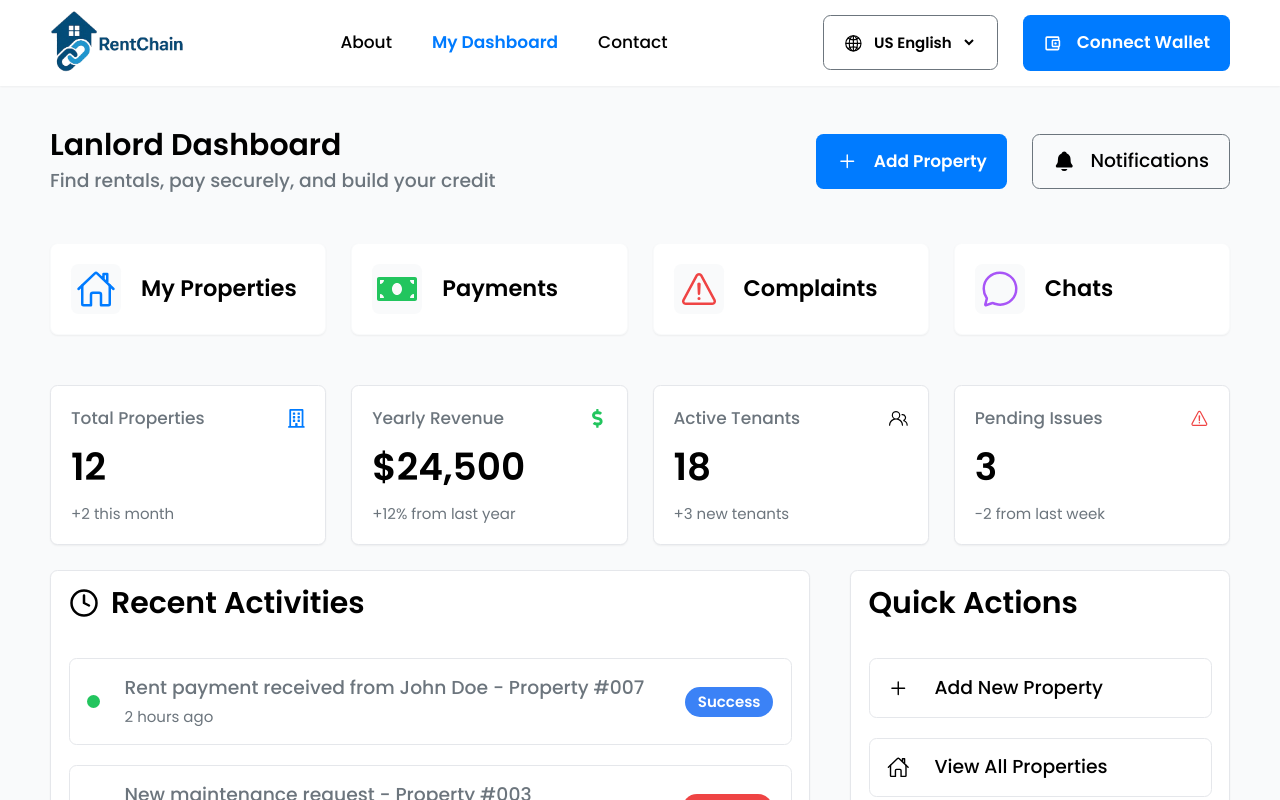
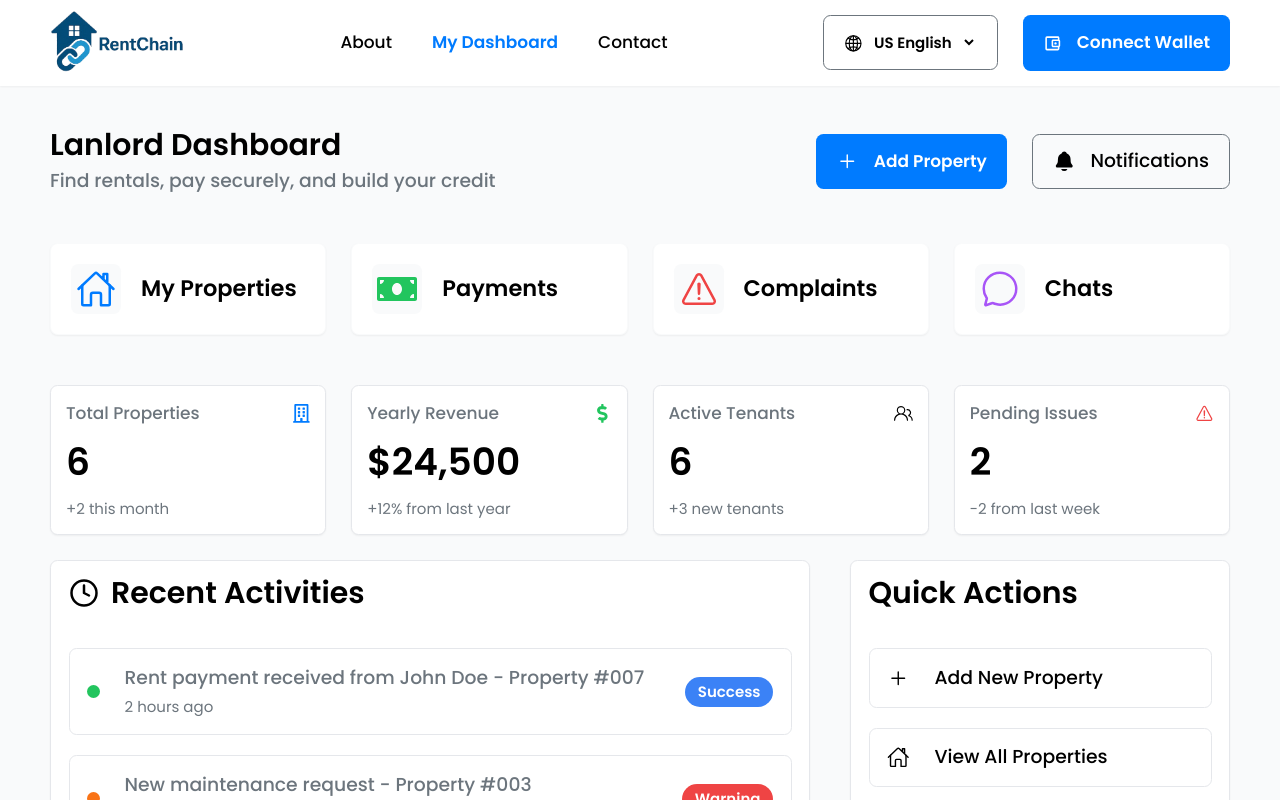
Before and after one commit to Jo-shua09/RentChain, a React (Vite) app in the folder Frontend/RentChain/: page /dashboard/landlord-dashboard in a window 1280 px wide. Shown: the top 800 px of the page. Built offline with nearby package versions, Linux system fonts and the light colour scheme.

Commit message:
fix: reduce padding in DashboardShowCase component for improved layout consistency

```diff
--- a/Frontend/RentChain/src/components/sections/Dashboards/DashboardShowCase.jsx
+++ b/Frontend/RentChain/src/components/sections/Dashboards/DashboardShowCase.jsx
@@ -11,73 +11,73 @@ export default function DashboardShowCase() {
     <div className="w-full section-page">
       {pathname == "/dashboard/landlord-dashboard" ? (
         <div className="grid justify-between w-full grid-cols-2 gap-10 md:grid-cols-3 lg:grid-cols-4">
-          <div className="w-full p-8 bg-white border border-gray-200 shadow-sm rounded-xl space-y-7">
+          <div className="w-full p-6 bg-white border border-gray-200 shadow-sm rounded-xl space-y-7">
             <div className="flex items-center justify-between">
               <h4 className="text-[1.7rem] font-medium text-secondary">total properties</h4>
               <FaRegBuilding className="text-3xl text-primary" />
             </div>
-            <h3 className="text-6xl font-semibold">12</h3>
+            <h3 className="text-4xl font-semibold md:text-6xl">6</h3>
             <p className="text-2xl font-normal normal-case text-secondary">+2 this month</p>
           </div>
 
-          <div className="w-full p-8 bg-white border border-gray-200 shadow-sm rounded-xl space-y-7">
+          <div className="w-full p-6 bg-white border border-gray-200 shadow-sm rounded-xl space-y-7">
             <div className="flex items-center justify-between">
               <h4 className="text-[1.7rem] font-medium text-secondary"> yearly revenue</h4>
               <FaDollarSign className="text-3xl text-green-500" />
             </div>
-            <h3 className="text-6xl font-semibold">$24,500</h3>
+            <h3 className="text-4xl font-semibold md:text-6xl">$24,500</h3>
             <p className="text-2xl font-normal normal-case text-secondary">+12% from last year</p>
           </div>
-          <div className="w-full p-8 bg-white border border-gray-200 shadow-sm rounded-xl space-y-7">
+          <div className="w-full p-6 bg-white border border-gray-200 shadow-sm rounded-xl space-y-7">
             <div className="flex items-center justify-between">
               <h4 className="text-[1.7rem] font-medium text-secondary">active tenants</h4>
               <GoPeople className="text-3xl text-purple" />
             </div>
-            <h3 className="text-6xl font-semibold">18</h3>
+            <h3 className="text-4xl font-semibold md:text-6xl">6</h3>
             <p className="text-2xl font-normal normal-case text-secondary">+3 new tenants </p>
           </div>
-          <div className="w-full p-8 bg-white border border-gray-200 shadow-sm rounded-xl space-y-7">
+          <div className="w-full p-6 bg-white border border-gray-200 shadow-sm rounded-xl space-y-7">
             <div className="flex items-center justify-between">
               <h4 className="text-[1.7rem] font-medium text-secondary">pending issues</h4>
               <IoWarningOutline className="text-3xl text-red-500" />
             </div>
-            <h3 className="text-6xl font-semibold">3</h3>
+            <h3 className="text-4xl font-semibold md:text-6xl">2</h3>
             <p className="text-2xl font-normal normal-case text-secondary">-2 from last week</p>
           </div>
         </div>
       ) : (
         <div className="grid justify-between w-full grid-cols-2 gap-10 md:grid-cols-3 lg:grid-cols-4">
-          <div className="w-full p-8 bg-white border border-gray-200 shadow-sm rounded-xl space-y-7">
+          <div className="w-full p-6 bg-white border border-gray-200 shadow-sm rounded-xl space-y-7">
             <div className="flex items-center justify-between">
               <h4 className="text-[1.7rem] font-medium text-secondary">current rent</h4>
               <FaDollarSign className="text-3xl text-green-500" />
             </div>
-            <h3 className="text-6xl font-semibold">$1,200</h3>
+            <h3 className="text-4xl font-semibold md:text-6xl">$1,200</h3>
             <p className="text-2xl font-normal normal-case text-secondary">Due July 15th</p>
           </div>
 
-          <div className="w-full p-8 bg-white border border-gray-200 shadow-sm rounded-xl space-y-7">
+          <div className="w-full p-6 bg-white border border-gray-200 shadow-sm rounded-xl space-y-7">
             <div className="flex items-center justify-between">
               <h4 className="text-[1.7rem] font-medium text-secondary">credit score</h4>
               <IoStarOutline className="text-3xl text-purple-500" />
             </div>
-            <h3 className="text-6xl font-semibold">850</h3>
+            <h3 className="text-4xl font-semibold md:text-6xl">850</h3>
             <p className="text-2xl font-normal normal-case text-secondary">Excellent rating</p>
           </div>
-          <div className="w-full p-8 bg-white border border-gray-200 shadow-sm rounded-xl space-y-7">
+          <div className="w-full p-6 bg-white border border-gray-200 shadow-sm rounded-xl space-y-7">
             <div className="flex items-center justify-between">
               <h4 className="text-[1.7rem] font-medium text-secondary">open requests</h4>
               <IoWarningOutline className="text-3xl text-red-500" />
             </div>
-            <h3 className="text-6xl font-semibold">12</h3>
+            <h3 className="text-4xl font-semibold md:text-6xl">12</h3>
             <p className="text-2xl font-normal normal-case text-secondary">1 maintenance, 1 inquiry </p>
           </div>
-          <div className="w-full p-8 bg-white border border-gray-200 shadow-sm rounded-xl space-y-7">
+          <div className="w-full p-6 bg-white border border-gray-200 shadow-sm rounded-xl space-y-7">
             <div className="flex items-center justify-between">
               <h4 className="text-[1.7rem] font-medium text-secondary">day left</h4>
               <IoCalendarOutline className="text-3xl text-primary" />
             </div>
-            <h3 className="text-6xl font-semibold">5</h3>
+            <h3 className="text-4xl font-semibold md:text-6xl">5</h3>
             <p className="text-2xl font-normal normal-case text-secondary">Until next payment</p>
           </div>
         </div>
```
